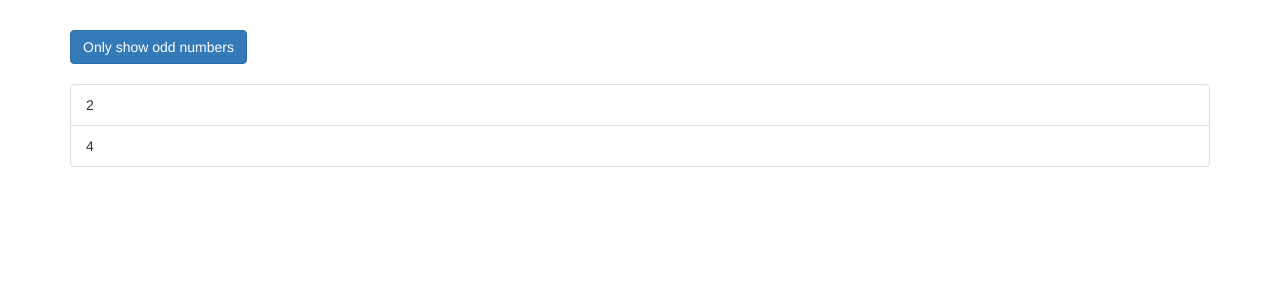
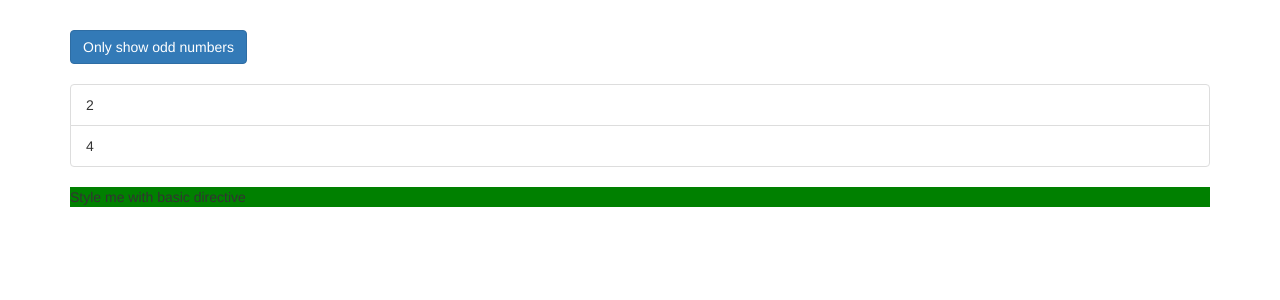
Before and after one commit to fagot013/udemy-angular, an Angular app in the folder directives-start/: page / in a window 1280 px wide. Shown: the top 300 px of the page. Built offline with nearby package versions, Linux system fonts and the light colour scheme.

Commit message:
directives: first basic attribute directive

```diff
--- a/directives-start/src/app/app.component.html
+++ b/directives-start/src/app/app.component.html
@@ -25,6 +25,7 @@
           </li>
         </div>
       </ul>
+      <p appBasicHighLight>Style me with basic directive</p>
       <ng-template [ngIf]="onlyOdd">
         <p>Only odd</p>
       </ng-template>
--- a/directives-start/src/app/app.module.ts
+++ b/directives-start/src/app/app.module.ts
@@ -4,10 +4,12 @@ import { FormsModule } from '@angular/forms';
 import { HttpModule } from '@angular/http';
 
 import { AppComponent } from './app.component';
+import { BasicHightlightDirective } from './basic-highlight/basic-hightlight.directive';
 
 @NgModule({
   declarations: [
-    AppComponent
+    AppComponent,
+    BasicHightlightDirective
   ],
   imports: [
     BrowserModule,
--- /dev/null
+++ b/directives-start/src/app/basic-highlight/basic-hightlight.directive.ts
@@ -0,0 +1,15 @@
+import { Directive, ElementRef, OnInit } from '@angular/core';
+
+@Directive({
+  selector: '[appBasicHighLight]'
+})
+export class BasicHightlightDirective implements OnInit {
+
+  constructor(private elementRef: ElementRef) {
+
+  }
+
+  ngOnInit(): void {
+    this.elementRef.nativeElement.style.backgroundColor = 'green';
+  }
+}
```
